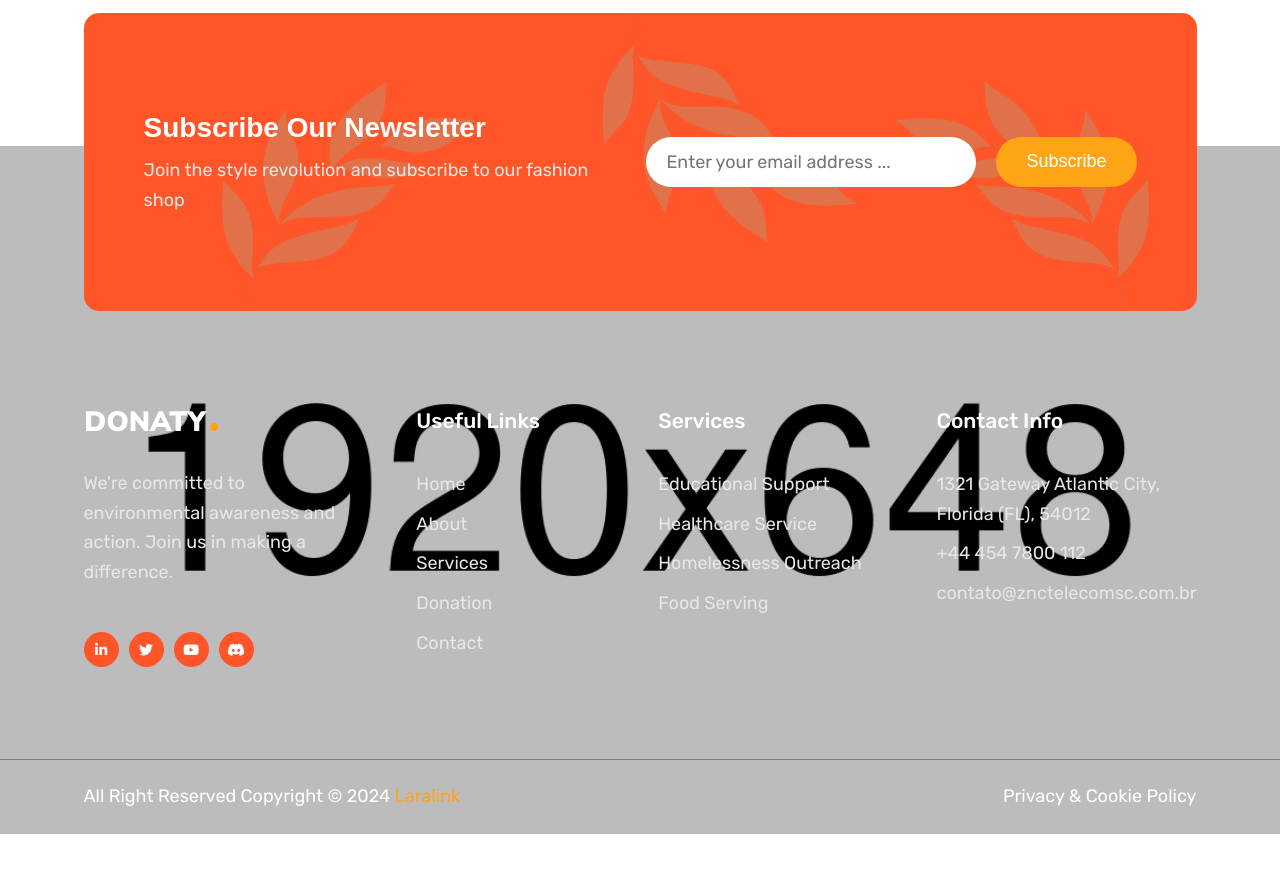
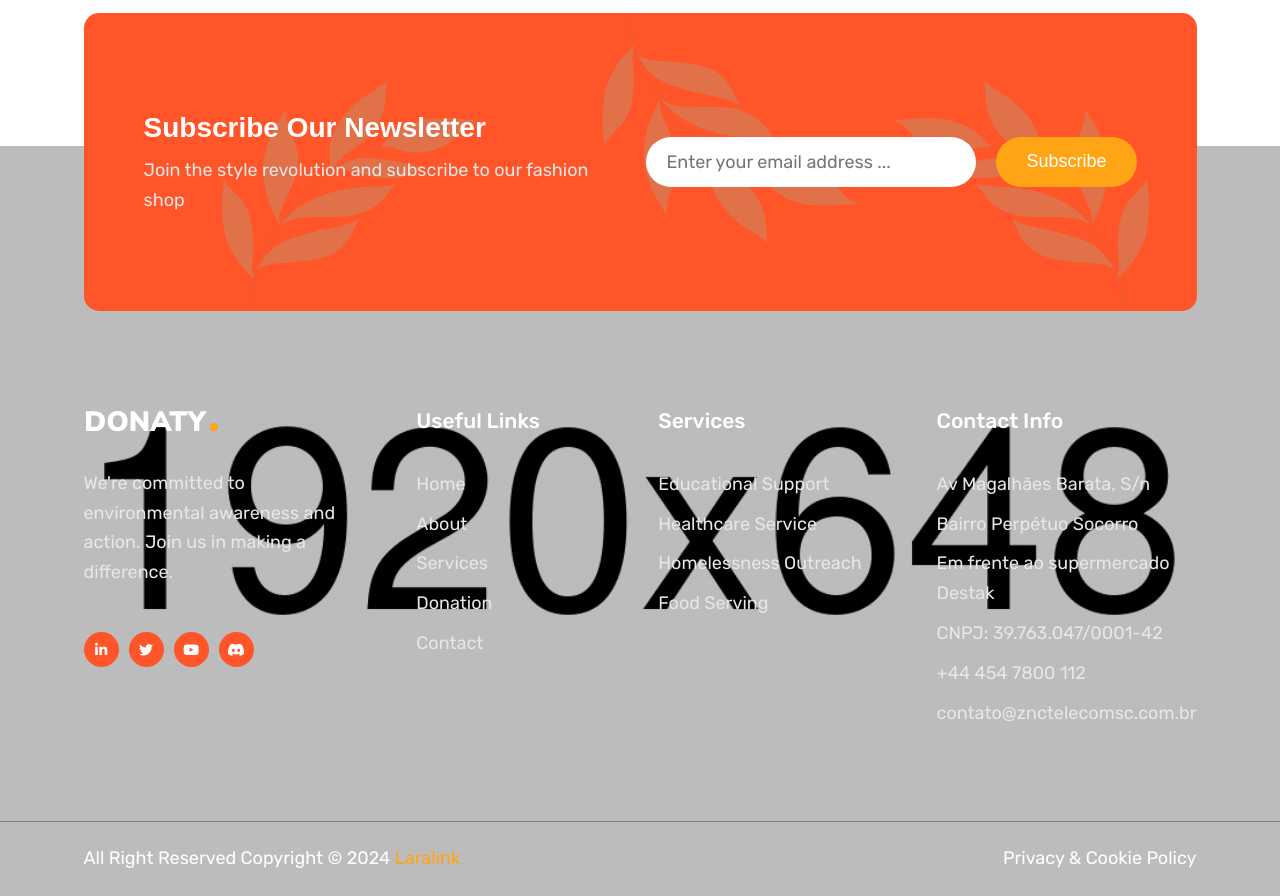
Before and after one commit to httpmerak/lp-test, a plain HTML site: page blog.html in a window 1280 px wide. Shown: the part 2029-2925 px from the top of the page. Before the commit the page ends 2863 px from the top, so only its background shows below. Drawn offline with Linux system fonts and the light colour scheme; a web font is replaced by a local one.

Commit message:
Adcione endereço e CNPJ

```diff
--- a/blog.html
+++ b/blog.html
@@ -398,7 +398,10 @@
           <div class="cs_footer_widget">
             <h2 class="cs_footer_widget_title cs_fs_21 cs_white_color cs_medium cs_body_font">Contact Info</h2>
             <ul class="cs_footer_widget_menu cs_gray_color">
-              <li>1321 Gateway Atlantic City, Florida (FL), 54012</li>
+              <li>Av Magalhães Barata, S/n</li>
+              <li>Bairro Perpétuo Socorro</li>
+              <li>Em frente ao supermercado Destak</li>
+              <li>CNPJ: 39.763.047/0001-42</li>
               <li><a href="tel:+444547800112">+44 454 7800 112</a></li>
               <li><a href="mailto:contato@znctelecomsc.com.br">contato@znctelecomsc.com.br</a></li>
             </ul>
```
Also changed, not shown: blog-details.html (+4 -1 lines), blog-with-sidebar.html (+4 -1 lines), index.html (+4 -0 lines).
